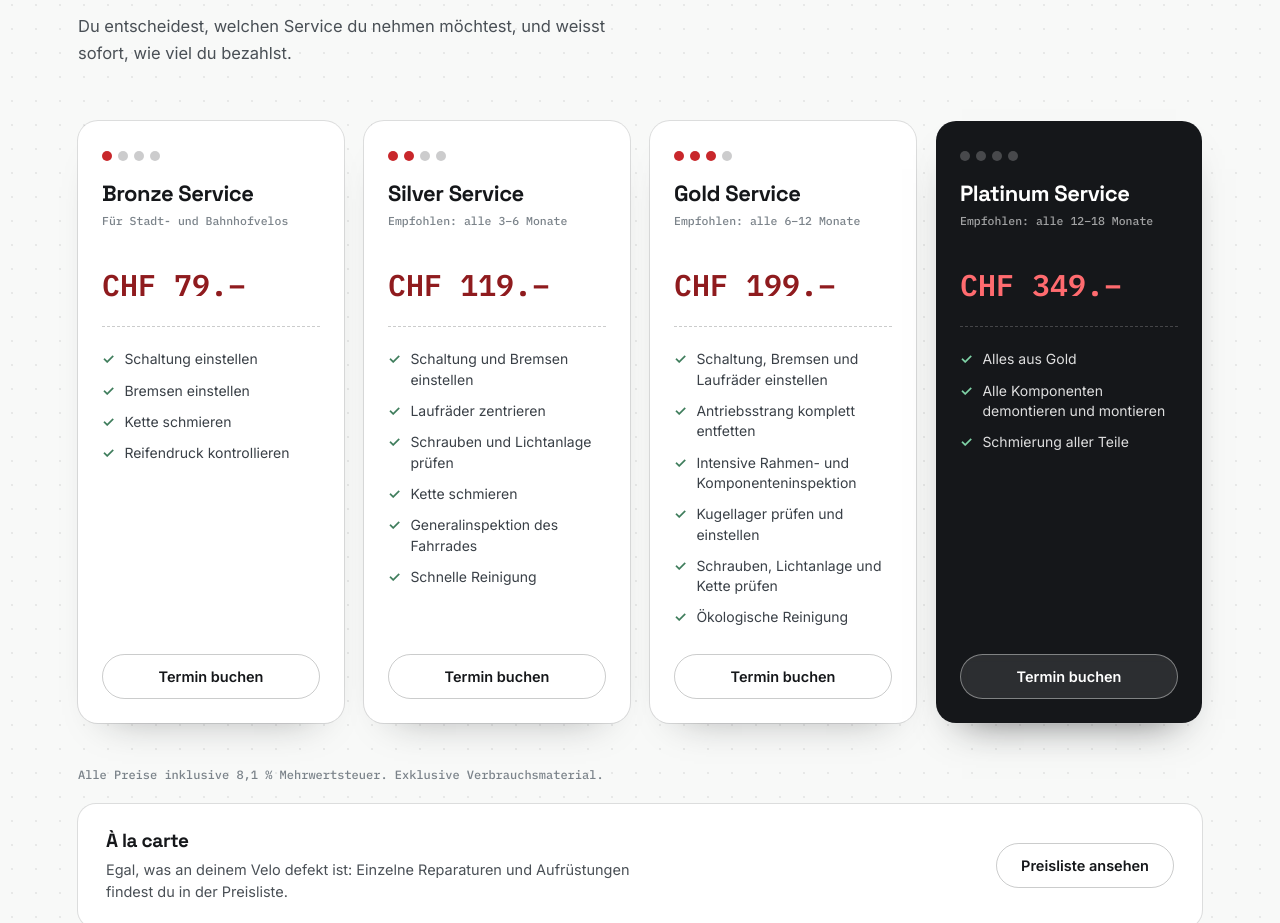
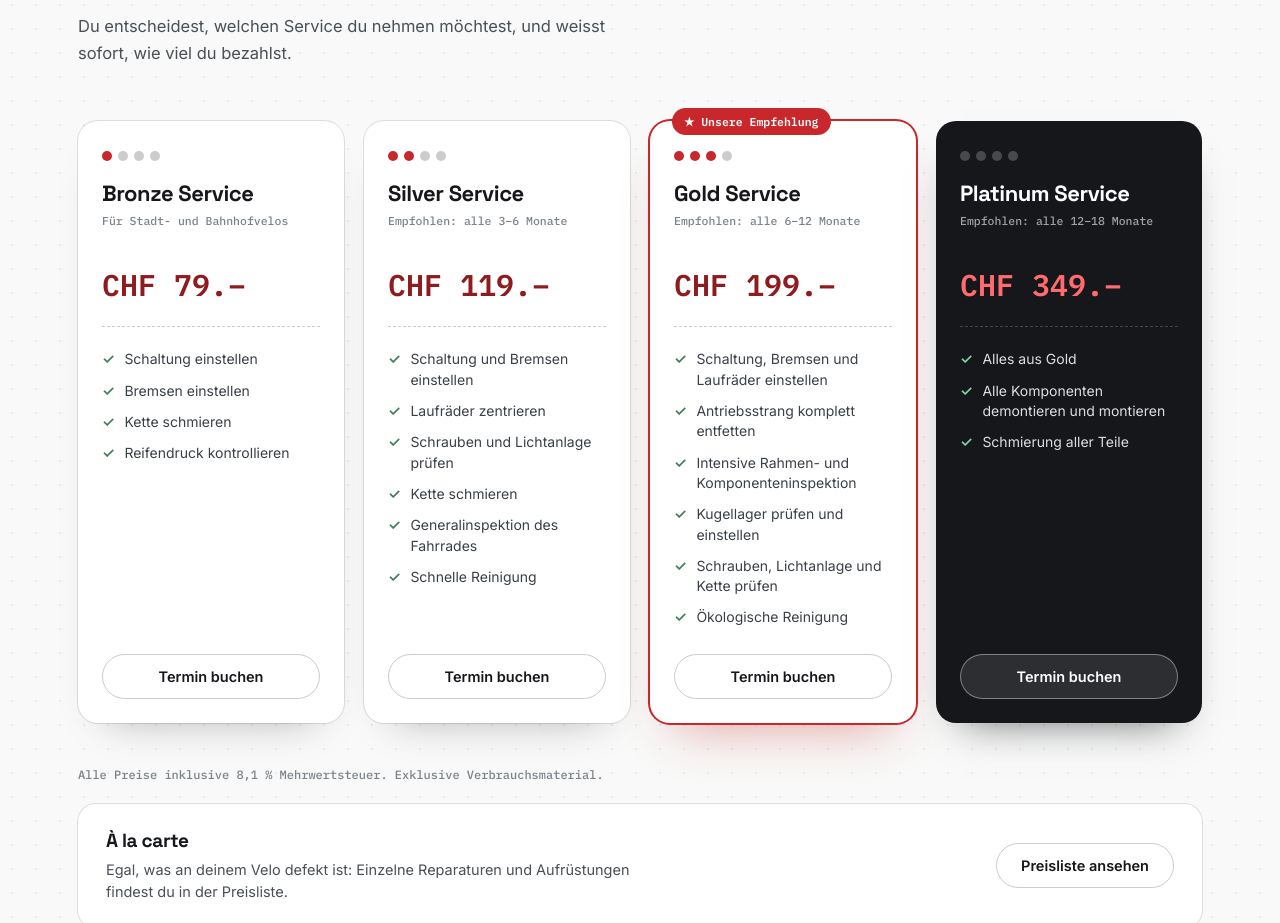
Before and after one commit to JoanMarti/veloklinik-prototipo, a plain HTML site: page index.html in a window 1280 px wide. Shown: the part 1634-2557 px from the top of the page. Drawn offline with Linux system fonts and the light colour scheme.

Commit message:
Add recommendation badge to the Gold package
Co-Authored-By: Claude Sonnet 5.5 <noreply@anthropic.com>
Claude-Session: https://claude.ai/code/session_01WgC6ywFYXubo94TGDW97MY

```diff
--- a/index.html
+++ b/index.html
@@ -222,6 +222,7 @@
   .pkg:hover{transform:translateY(-4px);}
   .pkg.dark{background:var(--ink);color:#fff;box-shadow:0 0 0 1px rgba(255,255,255,0.08),0 22px 40px -26px rgba(21,23,26,0.7);}
   .pkg.reco{box-shadow:0 0 0 2px var(--red),0 28px 48px -26px rgba(200,39,43,0.6);transform:translateY(-6px);}
+  .pkg.top{box-shadow:0 0 0 2px var(--red),0 28px 48px -26px rgba(200,39,43,0.45);}
   .pkg-badge{position:absolute;top:-13px;left:22px;background:var(--red);color:#fff;font-family:'IBM Plex Mono',monospace;font-size:11.5px;font-weight:600;padding:6px 12px;border-radius:999px;}
   .pkg-tier{display:flex;gap:6px;margin-bottom:18px;}
   .pkg-tier i{width:10px;height:10px;border-radius:50%;background:var(--line-strong);}
@@ -1200,6 +1201,7 @@ var NEW_I18N = {
         platinum:[`Alles aus Gold`,`Alle Komponenten demontieren und montieren`,`Schmierung aller Teile`]
       },
       recommended:`Empfohlen für dich`,
+      topPick:`Unsere Empfehlung`,
       book:`Termin buchen`,
       vat:`Alle Preise inklusive 8,1 % Mehrwertsteuer. Exklusive Verbrauchsmaterial.`,
       alacarteTitle:`À la carte`,
@@ -1249,6 +1251,7 @@ var NEW_I18N = {
         platinum:[`Tout le forfait Gold`,`Démontage et remontage de tous les composants`,`Graissage de toutes les pièces`]
       },
       recommended:`Recommandé pour toi`,
+      topPick:`Notre recommandation`,
       book:`Réserver un rendez-vous`,
       vat:`Tous les prix incluent 8,1 % de TVA. Consommables non inclus.`,
       alacarteTitle:`À la carte`,
@@ -1298,6 +1301,7 @@ var NEW_I18N = {
         platinum:[`Tutto il pacchetto Gold`,`Smontaggio e rimontaggio di tutti i componenti`,`Lubrificazione di tutte le parti`]
       },
       recommended:`Consigliato per te`,
+      topPick:`Il nostro consiglio`,
       book:`Prenota un appuntamento`,
       vat:`Tutti i prezzi includono l'8,1 % di IVA. Materiale di consumo escluso.`,
       alacarteTitle:`À la carte`,
@@ -1347,6 +1351,7 @@ var NEW_I18N = {
         platinum:[`Everything in Gold`,`Full disassembly and reassembly of all parts`,`Lubrication of every part`]
       },
       recommended:`Recommended for you`,
+      topPick:`Our recommendation`,
       book:`Book an appointment`,
       vat:`All prices include 8.1% VAT. Consumables not included.`,
       alacarteTitle:`À la carte`,
@@ -1396,11 +1401,13 @@ function renderPackages(){
   var keys = ['bronze', 'silver', 'gold', 'platinum'];
   document.getElementById('pkgGrid').innerHTML = keys.map(function(k, i){
     var reco = lastRecommendedKey === k;
+    var top = !lastRecommendedKey && k === 'gold';
     var dots = '';
     for(var d = 0; d < 4; d++){ dots += '<i' + (d <= i ? ' class="on"' : '') + '></i>'; }
     var btn = reco ? 'btn-primary' : (k === 'platinum' ? 'btn-ghost' : 'btn-outline');
-    return '<article class="pkg' + (k === 'platinum' ? ' dark' : '') + (reco ? ' reco' : '') + '">'
+    return '<article class="pkg' + (k === 'platinum' ? ' dark' : '') + (reco ? ' reco' : '') + (top ? ' top' : '') + '">'
       + (reco ? '<span class="pkg-badge">' + P.recommended + '</span>' : '')
+      + (top ? '<span class="pkg-badge">★ ' + P.topPick + '</span>' : '')
       + '<div class="pkg-tier" aria-hidden="true">' + dots + '</div>'
       + '<h3>' + names[k].name + '</h3>'
       + '<div class="pkg-int mono">' + P.interval[k] + '</div>'
```
